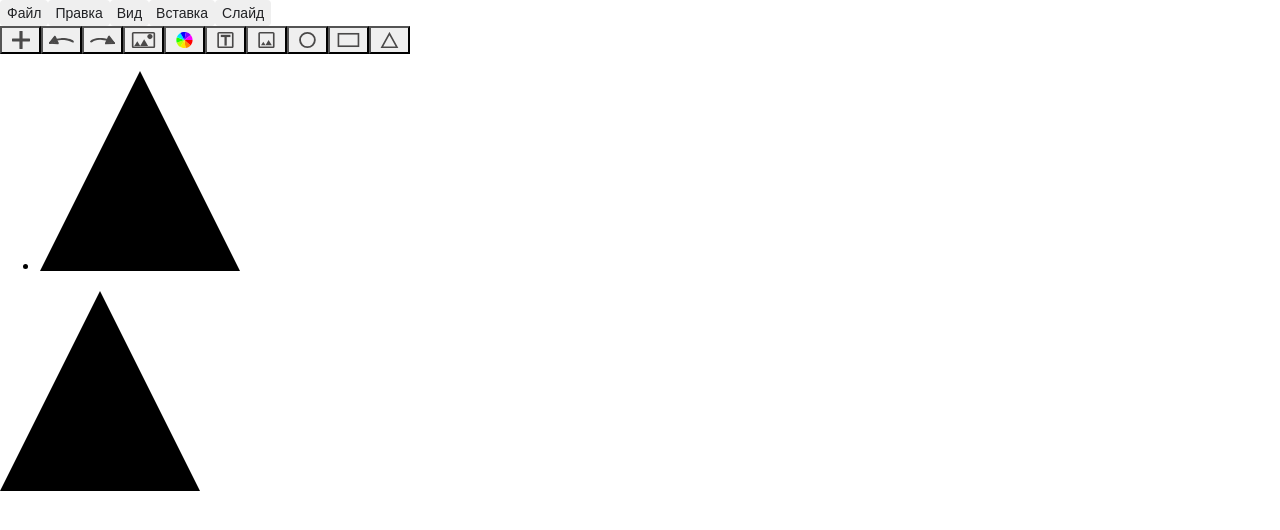
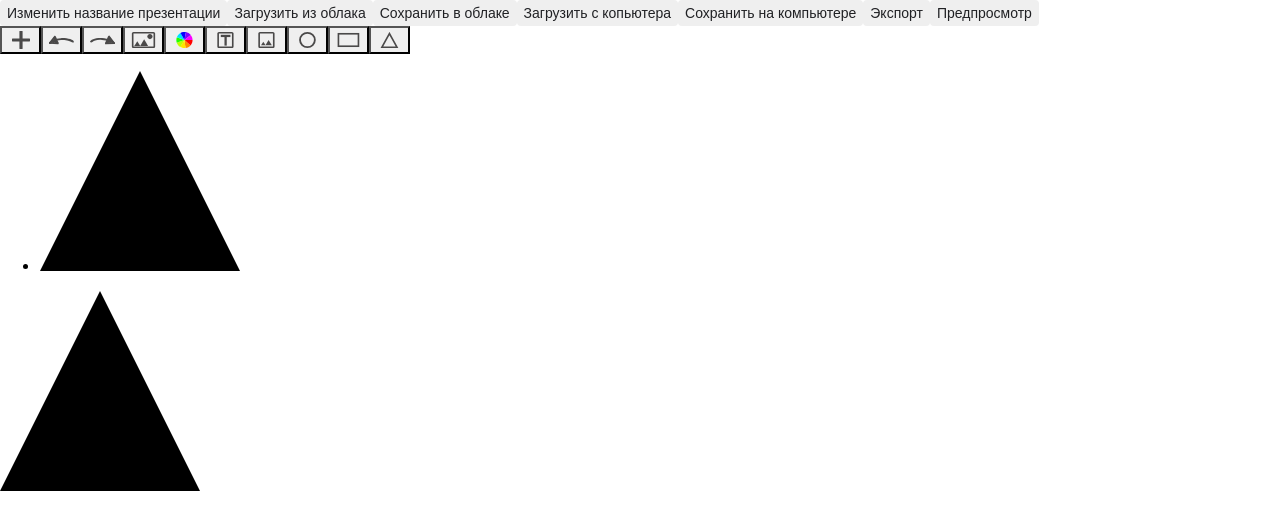
Before and after one commit to mrol1114/presentation-maker, a React (Create React App) app: page / in a window 1280 px wide. Shown: the top 530 px of the page. Built offline with nearby package versions, Linux system fonts and the light colour scheme.

Commit message:
переделал ControlPanel поменял название и кнопки

```diff
--- a/src/app/App.tsx
+++ b/src/app/App.tsx
@@ -2,7 +2,7 @@ import React from "react";
 import Toolbar from "../toolbar/Toolbar";
 import SlidesGroup from "../slidesGroup/SlidesGroup";
 import Workboard from "../workboard/Workboard";
-import ControlPanel from "../controlPanel/ControlPanel";
+import ControlPanel from "../controlPanel/control-panel";
 import "./App.css";
 
 function App(): JSX.Element
--- a/src/controlPanel/ControlPanel.tsx
+++ /dev/null
@@ -1,28 +0,0 @@
-import React from "react";
-import ControlButton from "./components/ControlButton";
-
-function ControlPanel(): JSX.Element
-{
-    const fileHandler = () => {
-    };
-    const editHandler = () => {
-    };
-    const viewHandler = () => {
-    };
-    const insertHandler = () => {
-    };
-    const slideHandler = () => {
-    };
-
-    return (
-        <div className="controlPanel">
-            <ControlButton onClick={fileHandler} actionName={"Файл"}/>
-            <ControlButton onClick={editHandler} actionName={"Правка"}/>
-            <ControlButton onClick={viewHandler} actionName={"Вид"}/>
-            <ControlButton onClick={insertHandler} actionName={"Вставка"}/>
-            <ControlButton onClick={slideHandler} actionName={"Слайд"}/>
-        </div>
-    );
-}
-
-export default ControlPanel;
--- a/src/controlPanel/components/ControlButton.tsx
+++ b/src/controlPanel/components/Button.tsx
@@ -1,7 +1,7 @@
 import React from "react";
-import styles from "./styles/control-button.module.css";
+import styles from "./styles/button.module.css";
 
-function ControlButton(props: {onClick: Function, actionName: string}): JSX.Element
+function Button(props: {onClick: Function, actionName: string}): JSX.Element
 {
     const buttonHandler = (event: React.MouseEvent<HTMLButtonElement>) => {
         event.preventDefault();
@@ -15,4 +15,4 @@ function ControlButton(props: {onClick: Function, actionName: string}): JSX.Elem
     );
 }
 
-export default ControlButton;
+export default Button;
--- /dev/null
+++ b/src/controlPanel/control-panel.tsx
@@ -0,0 +1,34 @@
+import React from "react";
+import Button from "./components/Button";
+
+function controlPanel(): JSX.Element
+{
+    const renameHandler = () => {
+    };
+    const uploadFromCloudHandler = () => {
+    };
+    const saveInCloudHandler = () => {
+    };
+    const uploadFromMyComputerHandler = () => {
+    };
+    const saveInMyComputerHandler = () => {
+    };
+    const exportHandler = () => {
+    };
+    const previewHandler = () => {
+    };
+
+    return (
+        <div className="controlPanel">
+            <Button onClick={renameHandler} actionName={"Изменить название презентации"}/>
+            <Button onClick={uploadFromCloudHandler} actionName={"Загрузить из облака"}/>
+            <Button onClick={saveInCloudHandler} actionName={"Сохранить в облакe"}/>
+            <Button onClick={uploadFromMyComputerHandler} actionName={"Загрузить с копьютера"}/>
+            <Button onClick={saveInMyComputerHandler} actionName={"Сохранить на компьютерe"}/>
+            <Button onClick={exportHandler} actionName={"Экспорт"}/>
+            <Button onClick={previewHandler} actionName={"Предпросмотр"}/>
+        </div>
+    );
+}
+
+export default controlPanel;
```
Also changed, not shown: src/controlPanel/components/styles/button.module.css (renamed from src/controlPanel/components/styles/control-button.module.css), 1 other file (tests, documents, lock files or other folders).
